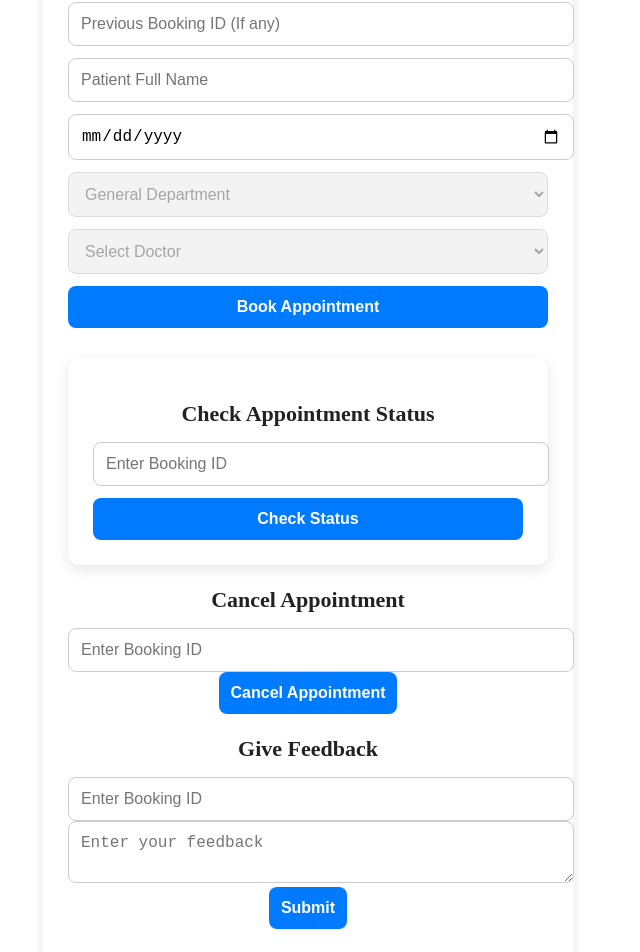
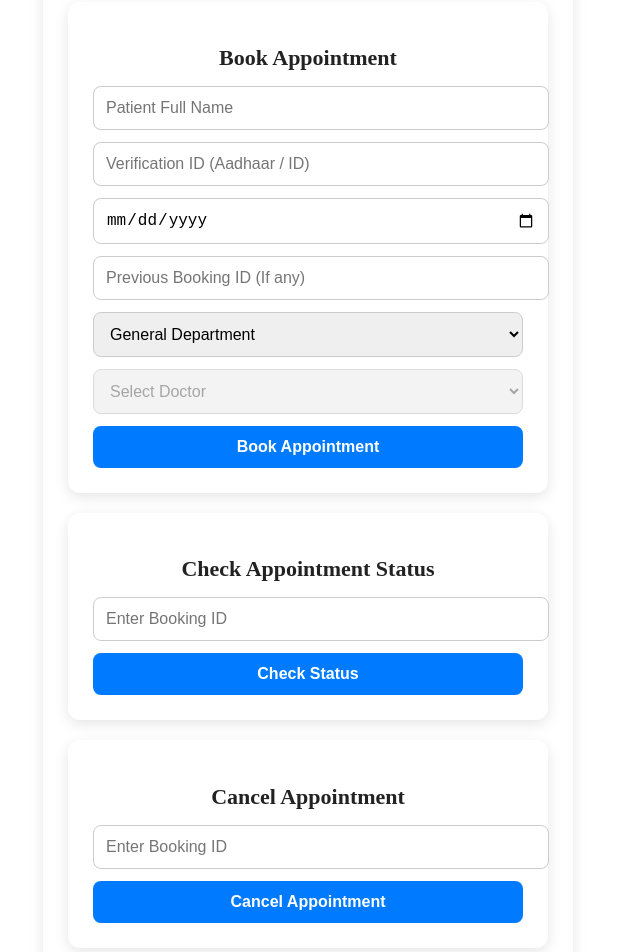
Before and after one commit to subir301204/eye-hospital-appointment-booking-system, a React (Create React App) app in the folder frontend/: page / in a window 1280 px wide. Shown: the part 123-1075 px from the top of the page, without its empty margins (332-972 px from the left). Built offline with nearby package versions, Linux system fonts and the light colour scheme.

Commit message:
Update the frontend properly

```diff
--- a/frontend/src/components/BookingForm.js
+++ b/frontend/src/components/BookingForm.js
@@ -1,4 +1,14 @@
 import React, { useState } from "react";
+import "../styles.css";
+
+function BookingForm() {
+  const [name, setName] = useState("");
+  const [verificationId, setVerificationId] = useState("");
+  const [date, setDate] = useState("");
+  const [department, setDepartment] = useState("General");
+  const [doctor, setDoctor] = useState("");
+  const [prevBookingId, setPrevBookingId] = useState("");
+  const [message, setMessage] = useState("");
 
   const doctorsByDepartment = {
     General: [],
@@ -7,83 +17,55 @@ const doctorsByDepartment = {
     Glaucoma: ["Dr. Rakesh Gupta"],
   };
 
-function BookingForm({ setMessage }) {
-  const [name, setName] = useState("");
-  const [date, setDate] = useState("");
-  const [department, setDepartment] = useState("General");
-  const [doctor, setDoctor] = useState("");
-  const [previousId, setPreviousId] = useState("");
-  const [hasVisitedBefore, setHasVisitedBefore] = useState(false);
+  const handleSubmit = async (e) => {
+    e.preventDefault();
+    setMessage("");
 
-  const handlePreviousIdChange = (e) => {
-    const value = e.target.value;
-    setPreviousId(value);
+    if (!verificationId || !date || !name) {
+      setMessage("Please fill all required fields.");
+      return;
+    }
 
-    // Fake validation (Later it will be from backend)
-    if (value.startsWith("EYE")) {
-      setHasVisitedBefore(true);
+    // call backend
+    try {
+      const res = await fetch("http://localhost:5000/api/appointments/book", {
+        method: "POST",
+        headers: { "Content-Type": "application/json" },
+        body: JSON.stringify({
+          verification_id: verificationId,
+          department,
+          doctor_id: doctor || null,
+          appointment_date: date,
+          previous_booking_id: prevBookingId || null,
+          name,
+        }),
+      });
+
+      const data = await res.json();
+
+      if (!res.ok) {
+        setMessage("❌ " + (data.message || "Booking failed"));
       } else {
-      setHasVisitedBefore(false);
+        setMessage("✅ Booked. Booking ID: " + data.booking_id);
+        // optional: clear fields
+        setName("");
+        setVerificationId("");
+        setDate("");
         setDepartment("General");
         setDoctor("");
+        setPrevBookingId("");
+      }
+    } catch (err) {
+      console.error(err);
+      setMessage("❌ Server error. Try again.");
     }
   };
 
-  const handleDepartmentChange = (e) => {
-    setDepartment(e.target.value);
-    setDoctor("");
-  };
+  return (
+    <div className="app-container">
+      <h2>Book Appointment</h2>
 
-  const handleSubmit = (e) => {
-    e.preventDefault();
-
-    if (!name || !date) {
-      alert("Please fill required fields");
-      return;
-    }
-
-    // Rule: First time patients ONLY General
-    if (!hasVisitedBefore && department !== "General") {
-      alert("First time patients can only select General department.");
-      return;
-    }
-
-    // Rule: For non-general department, doctor is mandatory
-    if (department !== "General" && doctor === "") {
-      alert("Select a doctor");
-      return;
-    }
-
-    const bookingId = "EYE" + Math.floor(10000 + Math.random() * 90000);
-
-    setMessage(
-      `✅ Appointment Confirmed!
-New Booking ID: ${bookingId}
-Previous Booking ID: ${previousId || "None"}
-Department: ${department}
-Doctor: ${doctor || "Assigned After Diagnosis"}`
-    );
-
-    // Reset fields
-    setName("");
-    setDate("");
-    setDepartment("General");
-    setDoctor("");
-    setPreviousId("");
-    setHasVisitedBefore(false);
-  };
-
-  return (
-    <form>
-      {/* Previous Booking ID */}
-      <input
-        type="text"
-        placeholder="Previous Booking ID (If any)"
-        value={previousId}
-        onChange={handlePreviousIdChange}
-      />
-
-      {/* Patient Name */}
+      <form onSubmit={handleSubmit}>
         <input
           type="text"
           placeholder="Patient Full Name"
@@ -91,18 +73,32 @@ Doctor: ${doctor || "Assigned After Diagnosis"}`
           onChange={(e) => setName(e.target.value)}
         />
 
-      {/* Date */}
+        <input
+          type="text"
+          placeholder="Verification ID (Aadhaar / ID)"
+          value={verificationId}
+          onChange={(e) => setVerificationId(e.target.value)}
+        />
+
         <input
           type="date"
           value={date}
           onChange={(e) => setDate(e.target.value)}
         />
 
-      {/* Department */}
+        <input
+          type="text"
+          placeholder="Previous Booking ID (If any)"
+          value={prevBookingId}
+          onChange={(e) => setPrevBookingId(e.target.value)}
+        />
+
         <select
           value={department}
-        onChange={handleDepartmentChange}
-        disabled={!hasVisitedBefore}
+          onChange={(e) => {
+            setDepartment(e.target.value);
+            setDoctor("");
+          }}
         >
           <option value="General">General Department</option>
           <option value="Cornea">Cornea</option>
@@ -110,27 +106,32 @@ Doctor: ${doctor || "Assigned After Diagnosis"}`
           <option value="Glaucoma">Glaucoma</option>
         </select>
 
-      {/* Doctor */}
         <select
           value={doctor}
           onChange={(e) => setDoctor(e.target.value)}
           disabled={department === "General"}
         >
           <option value="">Select Doctor</option>
-
-        {doctorsByDepartment[department]?.map((doc, index) => (
-          <option key={index} value={doc}>
-            {doc}
+          {doctorsByDepartment[department].map((d) => (
+            <option key={d} value={d}>
+              {d}
             </option>
           ))}
-
-        {department === "General" && (
-          <option disabled>Doctor assigned after diagnosis</option>
-        )}
         </select>
 
-      <button onClick={handleSubmit}>Book Appointment</button>
+        <button type="submit">Book Appointment</button>
       </form>
+
+      {message && (
+        <p
+          className={
+            message.startsWith("✅") ? "success-message" : "error-message"
+          }
+        >
+          {message}
+        </p>
+      )}
+    </div>
   );
 }
 
--- a/frontend/src/components/BookingStatus.js
+++ b/frontend/src/components/BookingStatus.js
@@ -3,14 +3,14 @@ import "../styles.css";
 
 function BookingStatus() {
   const [bookingId, setBookingId] = useState("");
-  const [statusMsg, setStatusMsg] = useState("");
+  const [message, setMessage] = useState("");
 
   const checkStatus = async (e) => {
     e.preventDefault();
-    setStatusMsg("");
+    setMessage("");
 
     if (!bookingId.trim()) {
-      setStatusMsg("Please enter Booking ID");
+      setMessage("Please enter Booking ID");
       return;
     }
 
@@ -21,18 +21,18 @@ function BookingStatus() {
       const data = await res.json();
 
       if (!res.ok) {
-        setStatusMsg("❌ Booking not found");
+        setMessage("❌ " + (data.message || "Booking not found"));
       } else {
-        setStatusMsg("✅ Status: " + (data.status || "Unknown"));
+        setMessage("✅ Status: " + (data.status || "Unknown"));
       }
     } catch (err) {
       console.error(err);
-      setStatusMsg("❌ Server error");
+      setMessage("❌ Server error. Try again.");
     }
   };
 
   return (
-    <div className="app-container" style={{ marginTop: "30px" }}>
+    <div className="app-container" style={{ marginTop: 20 }}>
       <h2>Check Appointment Status</h2>
 
       <form onSubmit={checkStatus}>
@@ -46,7 +46,15 @@ function BookingStatus() {
         <button type="submit">Check Status</button>
       </form>
 
-      {statusMsg && <p className="success-message">{statusMsg}</p>}
+      {message && (
+        <p
+          className={
+            message.startsWith("✅") ? "success-message" : "error-message"
+          }
+        >
+          {message}
+        </p>
+      )}
     </div>
   );
 }
--- a/frontend/src/components/CancelAppointment.js
+++ b/frontend/src/components/CancelAppointment.js
@@ -1,12 +1,16 @@
 import React, { useState } from "react";
+import "../styles.css";
 
 function CancelAppointment() {
   const [bookingId, setBookingId] = useState("");
   const [message, setMessage] = useState("");
 
-  const cancel = async () => {
-    if (!bookingId) {
-      setMessage("Please enter a booking ID.");
+  const cancel = async (e) => {
+    e.preventDefault();
+    setMessage("");
+
+    if (!bookingId.trim()) {
+      setMessage("Please enter Booking ID");
       return;
     }
 
@@ -18,28 +22,42 @@ function CancelAppointment() {
       });
 
       const data = await res.json();
-      setMessage(data.message);
-    } catch (error) {
-      setMessage("Server error. Please try again.");
+
+      if (!res.ok) {
+        setMessage("❌ " + (data.message || "Cancellation failed"));
+      } else {
+        setMessage("✅ " + (data.message || "Cancelled successfully"));
+      }
+    } catch (err) {
+      console.error(err);
+      setMessage("❌ Server error. Try again.");
     }
   };
 
   return (
-    <div className="card">
-      <h3>Cancel Appointment</h3>
+    <div className="app-container" style={{ marginTop: 20 }}>
+      <h2>Cancel Appointment</h2>
 
-      <input
-        className="input-box"
-        placeholder="Enter Booking ID"
-        value={bookingId}
-        onChange={(e) => setBookingId(e.target.value)}
-      />
+      <form onSubmit={cancel}>
+        <input
+          type="text"
+          placeholder="Enter Booking ID"
+          value={bookingId}
+          onChange={(e) => setBookingId(e.target.value)}
+        />
 
-      <button className="btn" onClick={cancel}>
-        Cancel Appointment
-      </button>
+        <button type="submit">Cancel Appointment</button>
+      </form>
 
-      {message && <p className="success-message">{message}</p>}
+      {message && (
+        <p
+          className={
+            message.startsWith("✅") ? "success-message" : "error-message"
+          }
+        >
+          {message}
+        </p>
+      )}
     </div>
   );
 }
--- a/frontend/src/components/Feedback.js
+++ b/frontend/src/components/Feedback.js
@@ -1,11 +1,15 @@
 import React, { useState } from "react";
+import "../styles.css";
 
 function Feedback() {
   const [booking, setBooking] = useState("");
   const [message, setMessage] = useState("");
   const [status, setStatus] = useState("");
 
-  const submit = async () => {
+  const submit = async (e) => {
+    e.preventDefault();
+    setStatus("");
+
     try {
       const res = await fetch(
         "http://localhost:5000/api/appointments/feedback",
@@ -17,32 +21,43 @@ function Feedback() {
       );
 
       if (!res.ok) {
-        throw new Error("Failed to submit feedback");
-      }
-
-      setStatus("✅ Feedback sent successfully!");
+        setStatus("❌ Failed to submit feedback");
+      } else {
+        setStatus("✅ Feedback sent!");
         setBooking("");
         setMessage("");
+      }
     } catch (err) {
-      setStatus("❌ Error sending feedback.");
+      console.error(err);
+      setStatus("❌ Server error");
     }
   };
 
   return (
-    <div className="feedback-box">
-      <h3>Give Feedback</h3>
+    <div className="app-container" style={{ marginTop: 20 }}>
+      <h2>Give Feedback</h2>
+      <form onSubmit={submit}>
         <input
-        placeholder="Enter Booking ID"
+          placeholder="Booking ID"
           value={booking}
           onChange={(e) => setBooking(e.target.value)}
         />
         <textarea
-        placeholder="Enter your feedback"
+          placeholder="Your feedback"
           value={message}
           onChange={(e) => setMessage(e.target.value)}
-      ></textarea>
-      <button onClick={submit}>Submit</button>
-      <p>{status}</p>
+        />
+        <button type="submit">Submit Feedback</button>
+      </form>
+      {status && (
+        <p
+          className={
+            status.startsWith("✅") ? "success-message" : "error-message"
+          }
+        >
+          {status}
+        </p>
+      )}
     </div>
   );
 }
```
Lines whose indentation alone changed are shown as unchanged.
